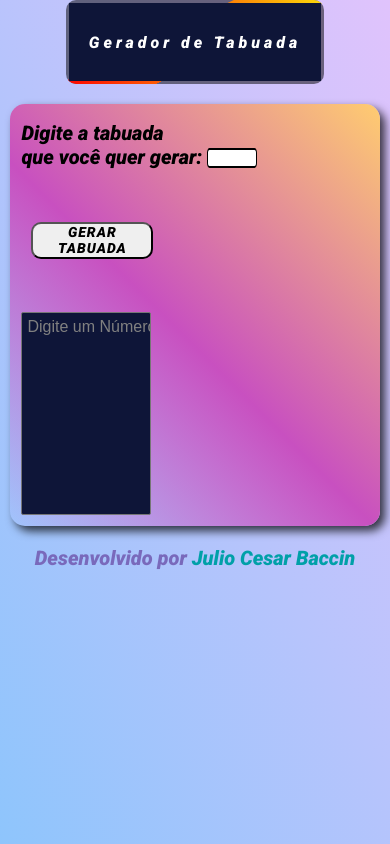
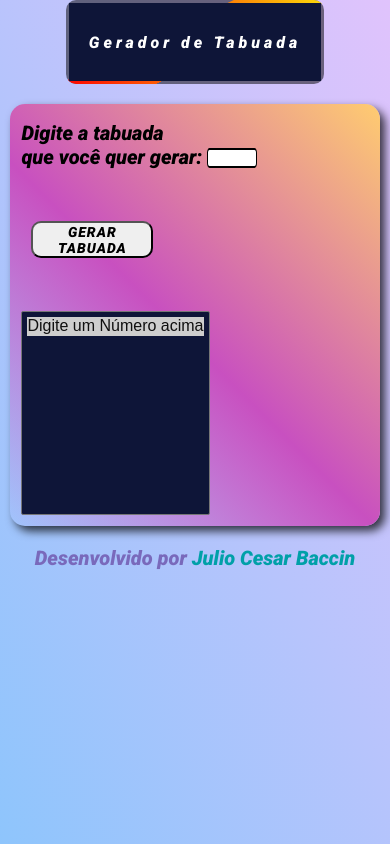
Before and after one commit to juliobaccin/Projeto-Tabuada, a plain HTML site: page index.html in a window 390 px wide. Drawn offline with Linux system fonts and the light colour scheme.

Commit message:
confirmar

```diff
--- a/index.html
+++ b/index.html
@@ -27,7 +27,7 @@
         </a>
         <div>
             <select name="tabuada" id="seltab" size="10">
-                <option disabled>Digite um Número acima</option>
+                <option selected>Digite um Número acima</option>
             </select>
         </div>
     </section>
--- a/style.css
+++ b/style.css
@@ -255,8 +255,6 @@ footer p a:hover {
     #seltab {
         font-size: 12pt;
         padding: 5px;
-        width: 130px;
-        height: 203px;
     }
 
 }
```
